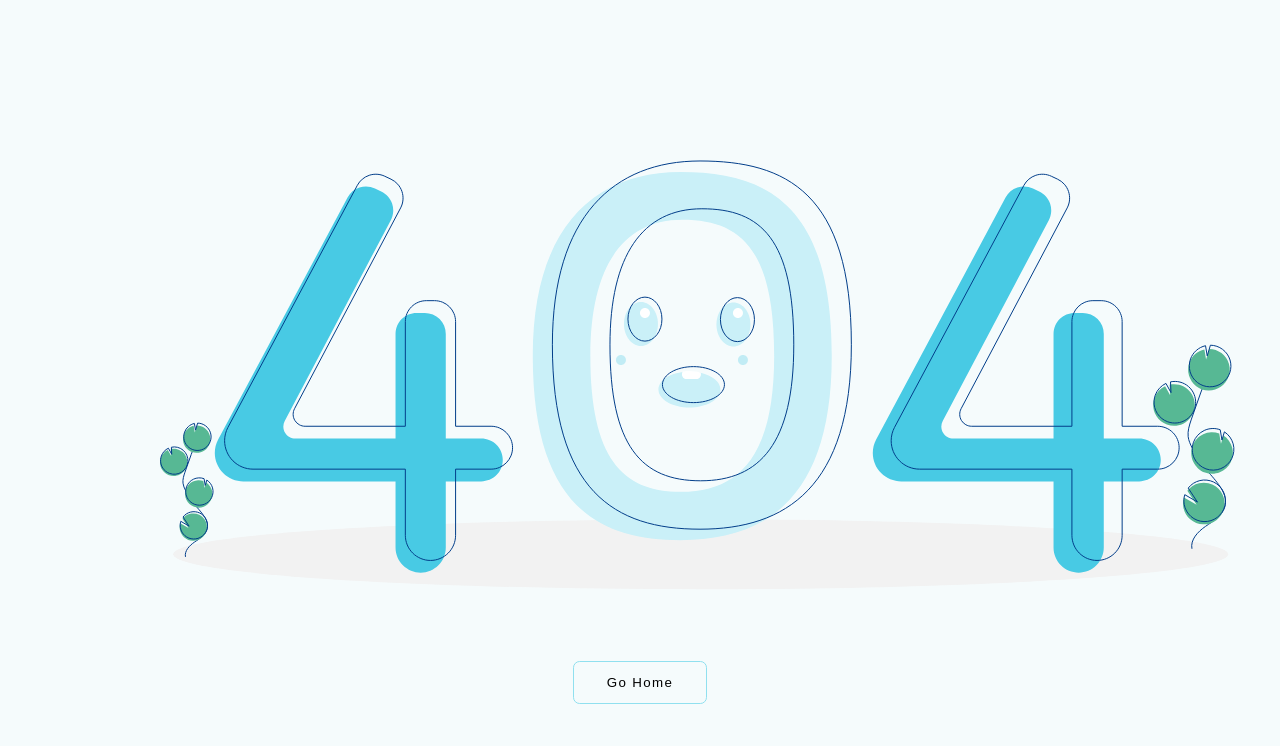
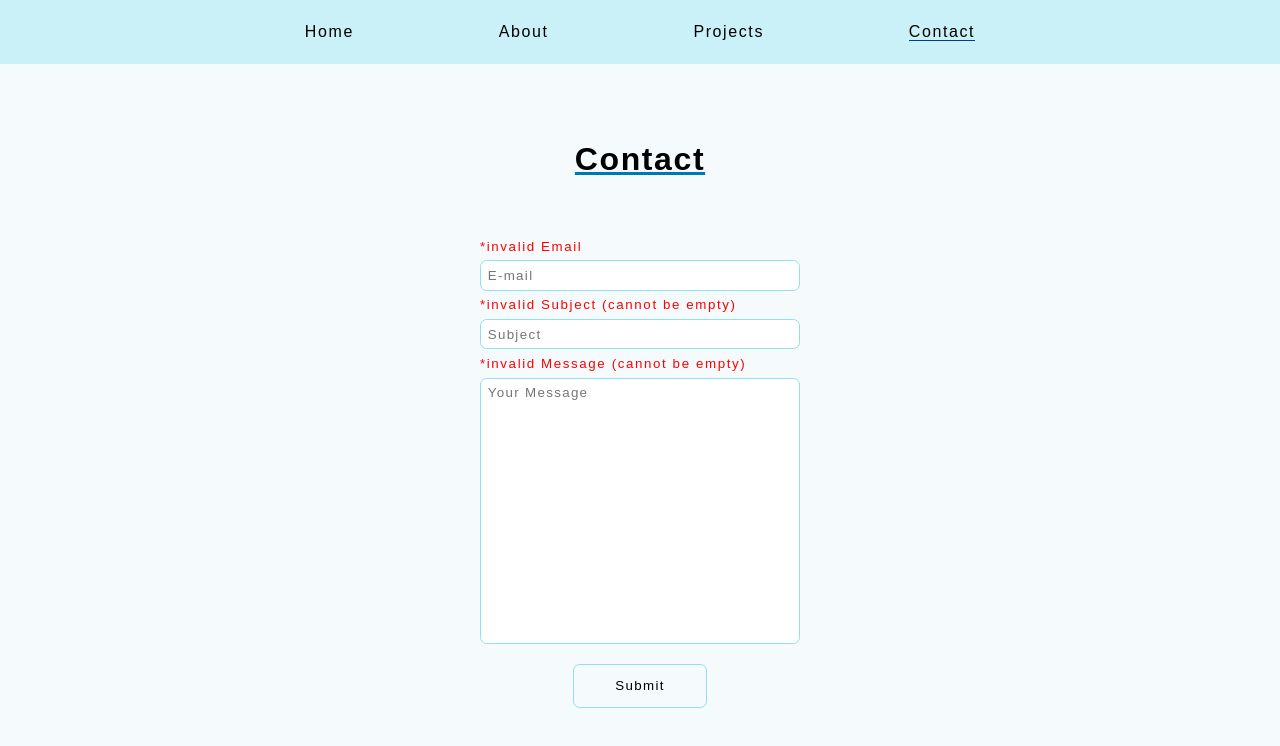
Before and after one commit to YonathanCahyadi/portfolio-website-next, a Next.js app: page /contact in a window 1280 px wide. Before the commit this address had no page. Shown: the top 746 px of the page. Built offline with nearby package versions, Linux system fonts and the light colour scheme; a web font is replaced by a local one.

Commit message:
Added Contact Pages

```diff
--- a/animations/index.tsx
+++ b/animations/index.tsx
@@ -26,6 +26,10 @@ export const FadeInAndGoUp = (
 
 export const ScaleBigger = () => ({
   scale: 1.1
+});
+
+export const DoNothing = () => ({
+  scale: 0
 });
 
 export const GoDown = (duration: number = 1) => ({
--- /dev/null
+++ b/components/Form.tsx
@@ -0,0 +1,94 @@
+import React from "react";
+import { motion } from "framer-motion";
+import { FadeInAndUp, DoNothing } from "../animations";
+
+const Wrapper: React.FC = ({ children }) => {
+  return <form className="forms">{children}</form>;
+};
+
+interface InputProps {
+  invalid: boolean;
+  invalidMessage: string;
+  animation: object;
+}
+
+const Input: React.FC<React.HTMLProps<HTMLInputElement> & InputProps> = ({
+  name,
+  placeholder,
+  onChange,
+  value,
+  invalid,
+  invalidMessage,
+  animation
+}) => {
+  return (
+    <>
+      {invalid && (
+        <motion.sub {...FadeInAndUp(0, 0.5, 0)} className="invalid-message">
+          {invalidMessage}
+        </motion.sub>
+      )}
+      <motion.input
+        {...animation}
+        className="input-color"
+        type="text"
+        name={name}
+        placeholder={placeholder}
+        value={value}
+        onChange={onChange}
+      />
+    </>
+  );
+};
+
+const TextArea: React.FC<React.HTMLProps<HTMLTextAreaElement> & InputProps> = ({
+  name,
+  placeholder,
+  onChange,
+  value,
+  invalid,
+  invalidMessage,
+  animation
+}) => {
+  return (
+    <>
+      {invalid && (
+        <motion.sub {...FadeInAndUp(0, 0.5, 0)} className="invalid-message">
+          {invalidMessage}
+        </motion.sub>
+      )}
+      <motion.textarea
+        {...animation}
+        className="input-color"
+        name={name}
+        placeholder={placeholder}
+        value={value}
+        onChange={onChange}
+      />
+    </>
+  );
+};
+
+interface SubmitButtonProps {
+  animation?: object;
+  onHoverAnimation?: object;
+}
+
+const SubmitButton: React.FC<
+  React.HTMLProps<HTMLButtonElement> & SubmitButtonProps
+> = ({ name, onClick, animation, onHoverAnimation, disabled }) => {
+  return (
+    <motion.div {...animation}>
+      <motion.button
+        className="button"
+        whileHover={disabled ? DoNothing : onHoverAnimation}
+        onClick={onClick}
+        disabled={disabled}
+      >
+        {name}
+      </motion.button>
+    </motion.div>
+  );
+};
+
+export default { Wrapper, Input, TextArea, SubmitButton };
--- a/package.json
+++ b/package.json
@@ -9,13 +9,17 @@
     "export": "next export"
   },
   "dependencies": {
+    "axios": "^0.21.1",
     "framer-motion": "^3.9.0",
     "next": "10.0.7",
+    "nodemailer": "^6.5.0",
     "react": "17.0.1",
     "react-dom": "17.0.1"
   },
   "devDependencies": {
+    "@types/axios": "^0.14.0",
     "@types/node": "^14.14.31",
+    "@types/nodemailer": "^6.4.0",
     "@types/react": "^17.0.2",
     "file-loader": "^6.2.0",
     "sass": "^1.32.8",
--- a/pages/_app.tsx
+++ b/pages/_app.tsx
@@ -4,6 +4,7 @@ import "../styles/home.scss";
 import "../styles/about.scss";
 import "../styles/projects.scss";
 import "../styles/project.scss";
+import "../styles/contact.scss";
 
 import "../styles/button.scss";
 import "../styles/wave.scss";
@@ -11,6 +12,7 @@ import "../styles/navbar.scss";
 import "../styles/content.scss";
 import "../styles/card.scss";
 import "../styles/pointer.scss";
+import "../styles/form.scss";
 
 import "../styles/404.scss";
 
--- /dev/null
+++ b/pages/api/contact.tsx
@@ -0,0 +1,43 @@
+import type { NextApiRequest, NextApiResponse } from "next";
+import nodemailer from "nodemailer";
+
+export default async (req: NextApiRequest, res: NextApiResponse) => {
+  if (req.method === "POST") {
+    // check email
+    const validateEmail = (email: string) => {
+      const re = /^(([^<>()[\]\\.,;:\s@"]+(\.[^<>()[\]\\.,;:\s@"]+)*)|(".+"))@((\[[0-9]{1,3}\.[0-9]{1,3}\.[0-9]{1,3}\.[0-9]{1,3}\])|(([a-zA-Z\-0-9]+\.)+[a-zA-Z]{2,}))$/;
+      return re.test(String(email).toLowerCase());
+    };
+
+    if (validateEmail(req.body.email)) {
+      const transporter = nodemailer.createTransport({
+        host: "smtp.gmail.com",
+        port: 587,
+        secure: false,
+        auth: {
+          user: "project.cahyadiyonathan@gmail.com",
+          pass: "gumpgtxppirckmrn"
+        }
+      });
+
+      // send mail with defined transport object
+      const info = await transporter
+        .sendMail({
+          from: "project.cahyadiyonathan@gmail.com", // sender address
+          to: "work.yonathancahyadi@gmail.com", // list of receivers
+          subject: req.body.subject,
+          text: `From: ${req.body.email}\n\n\n ${req.body.message}`
+        })
+        .catch((err) => {
+          res.status(500).json({ message: err });
+        });
+
+      res.status(200).json({ message: "Success" });
+
+    } else { // invalid email
+      res.status(400).json({ message: "Invalid email"});
+    }
+  } else {
+    res.status(404).json({ message: "Invalid Method" });
+  }
+};
--- /dev/null
+++ b/pages/contact.tsx
@@ -0,0 +1,150 @@
+import Navbar from "../components/Navbar";
+import Content from "../components/Content";
+import Form from "../components/Form";
+import React, { useState } from "react";
+import axios from "axios";
+import { ScaleBigger } from "../animations";
+import { motion } from "framer-motion";
+import { FadeInAndRight, FadeInAndUp } from '../animations';
+
+const Contact: React.FC = () => {
+  const [email, setEmail] = useState("");
+  const [subject, setSubject] = useState("");
+  const [message, setMessage] = useState("");
+
+  const [validEmail, setValidEmail] = useState(false);
+  const [validSubject, setValidSubject] = useState(false);
+  const [validMessage, setValidMessage] = useState(false);
+
+  const [submitButtonDisable, setSubmitButtonDisable] = useState(false);
+
+  const handleSubmitButton = async (
+    evt: React.MouseEvent<HTMLButtonElement>
+  ) => {
+    evt.preventDefault();
+
+    if (!validEmail || !validSubject || !validMessage) {
+      alert("Please Check the Form again");
+    } else {
+      setSubmitButtonDisable(true);
+
+      const { data, status } = await axios.post("/api/contact", {
+        email,
+        subject,
+        message
+      });
+
+      if (status === 200) {
+        alert("Email Sended");
+        setSubmitButtonDisable(false);
+      } else if (status === 500) {
+        // error at server
+        alert("There is some error in the Server");
+        setSubmitButtonDisable(false);
+      } else if (status === 400) {
+        // invalid email
+        alert(data.message);
+        setSubmitButtonDisable(false);
+      } else {
+        // other error
+        alert(data.message);
+        setSubmitButtonDisable(false);
+      }
+    }
+  };
+
+  const handleEmailChange = (evt: React.FormEvent<HTMLInputElement>) => {
+    const newValue = evt.currentTarget.value;
+
+    // check if its a valid email
+    setValidEmail(false);
+
+    const validateEmail = (email: string) => {
+      const re = /^(([^<>()[\]\\.,;:\s@"]+(\.[^<>()[\]\\.,;:\s@"]+)*)|(".+"))@((\[[0-9]{1,3}\.[0-9]{1,3}\.[0-9]{1,3}\.[0-9]{1,3}\])|(([a-zA-Z\-0-9]+\.)+[a-zA-Z]{2,}))$/;
+      return re.test(String(email).toLowerCase());
+    };
+
+    if (validateEmail(newValue)) setValidEmail(true);
+
+    setEmail(newValue);
+  };
+
+  const isEmpty = (string: string) => {
+    return string.length === 0 || !string.trim();
+  };
+
+  const handleSubjectChange = (evt: React.FormEvent<HTMLInputElement>) => {
+    const newSubject = evt.currentTarget.value;
+
+    setValidSubject(false);
+
+    if (!isEmpty(newSubject)) setValidSubject(true);
+
+    setSubject(newSubject);
+  };
+
+  const handleMessageChange = (evt: React.FormEvent<HTMLTextAreaElement>) => {
+    const newMessage = evt.currentTarget.value;
+
+    setValidMessage(false);
+
+    if (!isEmpty(newMessage)) setValidMessage(true);
+
+    setMessage(newMessage);
+  };
+
+  return (
+    <div>
+      <Navbar selected="Contact" />
+
+      <Content>
+        <div className="contact-container">
+          <motion.h1 {...FadeInAndRight(0, 2, 1)}>Contact</motion.h1>
+          <Form.Wrapper>
+
+            <Form.Input
+              name="email"
+              placeholder="E-mail"
+              value={email}
+              invalid={!validEmail}
+              invalidMessage="*invalid Email"
+              onChange={handleEmailChange}
+              animation={FadeInAndUp(0, 1, 1.3)}
+            />
+
+            <Form.Input
+              name="subject"
+              placeholder="Subject"
+              value={subject}
+              invalid={!validSubject}
+              invalidMessage="*invalid Subject (cannot be empty)"
+              onChange={handleSubjectChange}
+              animation={FadeInAndUp(0, 1, 1.5)}
+            />
+
+            <Form.TextArea
+              name="message"
+              placeholder="Your Message"
+              value={message}
+              invalid={!validMessage}
+              invalidMessage="*invalid Message (cannot be empty)"
+              onChange={handleMessageChange}
+              animation={FadeInAndUp(0, 1, 1.7)}
+            />
+
+            <Form.SubmitButton
+              disabled={submitButtonDisable}
+              name="Submit"
+              onClick={handleSubmitButton}
+              onHoverAnimation={ScaleBigger()}
+              animation={FadeInAndUp(0, 1, 1.8)}
+            />
+
+          </Form.Wrapper>
+        </div>
+      </Content>
+    </div>
+  );
+};
+
+export default Contact;
--- a/pages/index.tsx
+++ b/pages/index.tsx
@@ -22,7 +22,7 @@ export default function Home() {
     },
     {
       name: "Contacts",
-      href: "/contacts"
+      href: "/contact"
     }
   ];
 
--- a/pages/projects/index.tsx
+++ b/pages/projects/index.tsx
@@ -3,7 +3,7 @@ import Content from "../../components/Content";
 import Navbar from "../../components/Navbar";
 import Head from "next/head";
 import Meta from "../../components/Meta";
-import { FadeInAndUp, FadeInAndRight } from "../../animations";
+import { FadeInAndUp, FadeInAndRight, ScaleBigger } from "../../animations";
 import ProjectsData from "../../data/projects.json";
 import Card from "../../components/Card";
 
--- a/styles/button.scss
+++ b/styles/button.scss
@@ -22,6 +22,12 @@
     cursor: pointer;
   }
 
+  &:disabled {
+    background-color: $sky-blue-crayola-2;
+    color: $snow-blue;
+    cursor: not-allowed;
+  }
+
   .button-inside-container {
 
     display: flex;
@@ -36,8 +42,6 @@
       max-height: 2em;
     }
 
-    .button-text {
 
-    }
   }
 }
--- /dev/null
+++ b/styles/contact.scss
@@ -0,0 +1,22 @@
+@import "./variables.scss";
+
+.contact-container {
+    width: 100%;
+    height: 100%;
+    margin-top: 4em;
+
+    display: flex;
+    flex-direction: column;
+
+    align-items: center;
+
+    h1 {
+        padding: 0.4em;
+        text-align: center;
+
+        margin-bottom: 1em;
+        text-decoration: underline;
+        text-decoration-color: $star-command-blue;
+      }
+
+}
--- /dev/null
+++ b/styles/form.scss
@@ -0,0 +1,51 @@
+@import "./variables.scss";
+
+.forms {
+  margin: 1em;
+  display: flex;
+  flex-direction: column;
+  align-items: center;
+
+  min-width: 25%;
+
+  input {
+    min-width: 100%;
+    min-height: 2em;
+    margin: .5em;
+    padding: 0.5em;
+
+    font-family: $font-family;
+    letter-spacing: $letter-spacing;
+  }
+
+  .invalid-message {
+    min-width: 100%;
+    text-align: left;
+    color: red;
+  }
+
+  textarea {
+    margin: 0.5em;
+    padding: 0.5em;
+    min-width: 100%;
+    min-height: 20em;
+    resize: none;
+
+    font-family: $font-family;
+    letter-spacing: $letter-spacing;
+  }
+
+  .input-color {
+    border: 1px solid $sky-blue-crayola-2;
+    border-radius: 0.5em;
+    &:focus {
+      border: 1px solid $sky-blue-crayola;
+    }
+  }
+}
+
+@media (max-width: $mobile) {
+  .forms {
+    min-width: 70%;
+  }
+}
```
Also changed, not shown: 1 other file (tests, documents, lock files or other folders).
